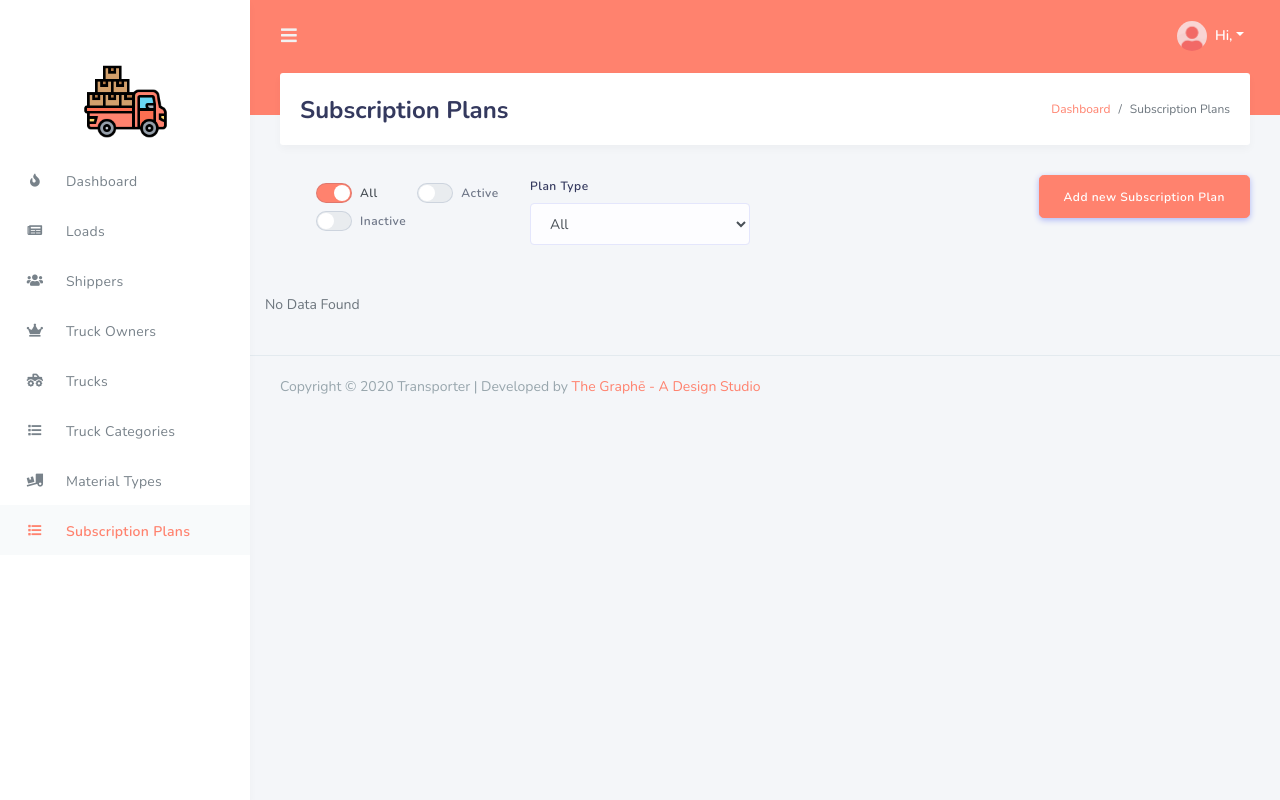
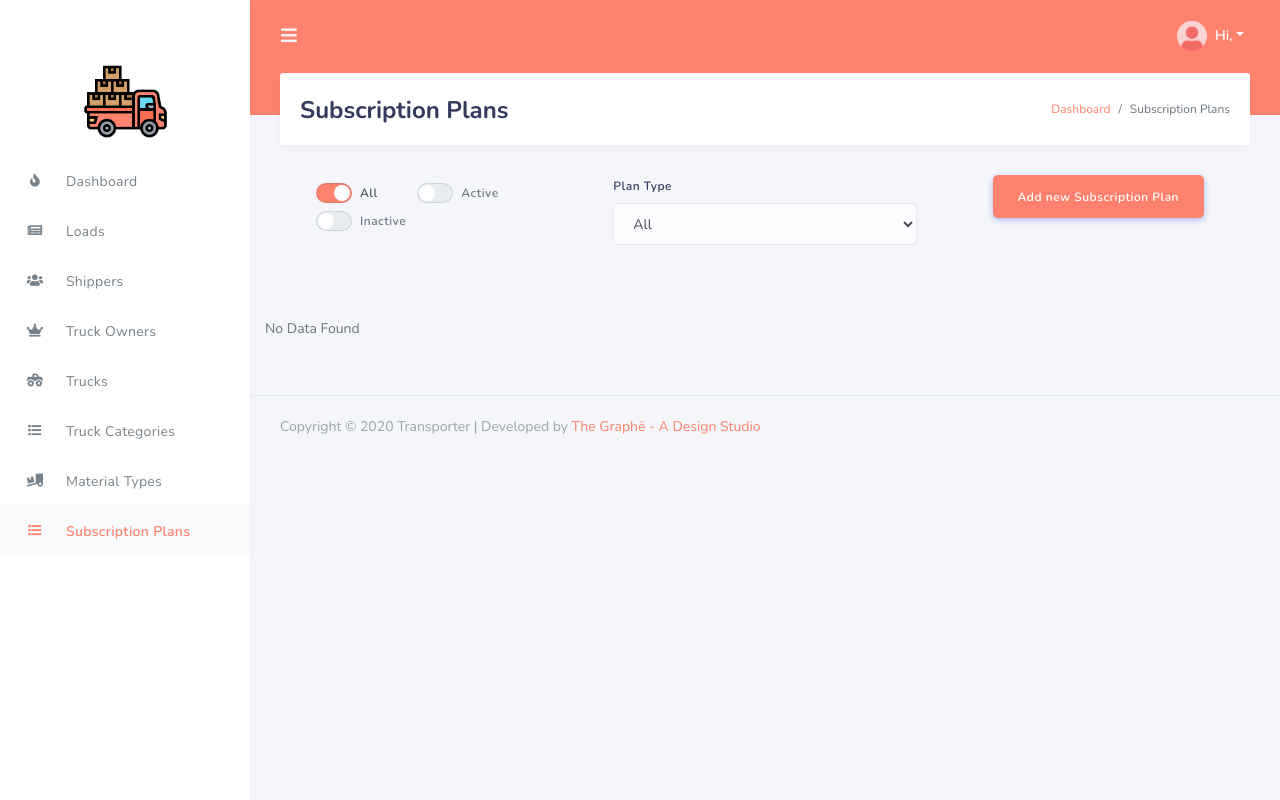
Before and after one commit to The-Graphe-A-Design-Studio/Transportation-Web, a PHP site: page /subscription_plans in a window 1280 px wide. Run offline with PHP 8.4, Linux system fonts and the light colour scheme; the visitor is signed in with stand-in values (Sample User, id 1); data that the repository does not hold is empty; some libraries are stand-ins or nearby versions.

Commit message:
subscription plans page admin panel bugs and css changes

```diff
--- a/processing/curd_subscription_plans.php
+++ b/processing/curd_subscription_plans.php
@@ -109,7 +109,7 @@
                         <td data-column="Type">'.$type.'</td>
                         <td data-column="Original Price">₹ '.$row['plan_original_price'].'</td>
                         <td data-column="Selling Price">₹ '.$row['plan_selling_price'].'</td>
-                        <td data-column="Discount">'.$discount.'%</td>
+                        <td data-column="Discount">'.round($discount, 2).'%</td>
                         <td data-column="Duration">'.$row['plan_duration'].' Months</td>
                         <td data-column="Edit">
                             <button class="btn btn-warning btn-md" data-toggle="collapse" data-target="#collapse_'.$row['plan_id'].'"
--- a/subscription_plans.php
+++ b/subscription_plans.php
@@ -31,7 +31,7 @@
                 </div>
                 <div class="section-body">
                     <div class="row">
-                        <div class="col-sm-12 col-md-3">
+                        <div class="col-12 col-md-4">
                             <div class="custom-switches-stacked mt-2" style="flex-direction: row">
                                 <div class="form-group">
                                     <label class="custom-switch">
@@ -53,7 +53,7 @@
                             </div>
                         </div>
 
-                        <div class="col-12 col-md-3">
+                        <div class="col-12 col-md-4">
                             <div class="form-group">
                                 <label>Plan Type</label>
                                 <select class="form-control common_selector branch">
@@ -64,13 +64,13 @@
                             </div>
                         </div>
 
-                        <div class="col-sm-12 col-md-6 text-right">
+                        <div class="col-12 col-md-4 text-center">
                             <button class="btn btn-primary btn-lg" data-toggle="modal" data-target="#exampleModal">Add new Subscription Plan</button>
 
                             <!-- Modal -->
-                            <div class="mymodal modal fade" id="exampleModal" tabindex="-1" role="dialog" aria-labelledby="exampleModalLabel" aria-hidden="true">
+                            <div class="mymodal modal fade" id="exampleModal" tabindex="-1" role="dialog" aria-labelledby="exampleModalLabel" aria-hidden="true" style="background: rgba(0, 0, 0, 0.78) none repeat scroll 0% 0%">
                                 <div class="modal-dialog" role="document">
-                                    <div class="modal-content">
+                                    <div class="modal-content" style="margin-top: 10vh">
                                         <div class="modal-header">
                                             <h5 class="modal-title" id="exampleModalLabel">Add new Subscription Plan</h5>
                                             <button type="button" class="close" data-dismiss="modal" aria-label="Close">
@@ -111,11 +111,10 @@
                                 </div>
                             </div>
                         </div>
+                        <input type="button" id="refresh_btn" value="Refresh" hidden>
                     </div>
 
-                    <input type="button" id="refresh_btn" value="Refresh" hidden>
-
-                    <div class="row mt-sm-4 filter_data">
+                    <div class="row mt-sm-4 filter_data" style="padding: 3vh 0 2vh 0">
 
                     </div>
                 </div>
```
